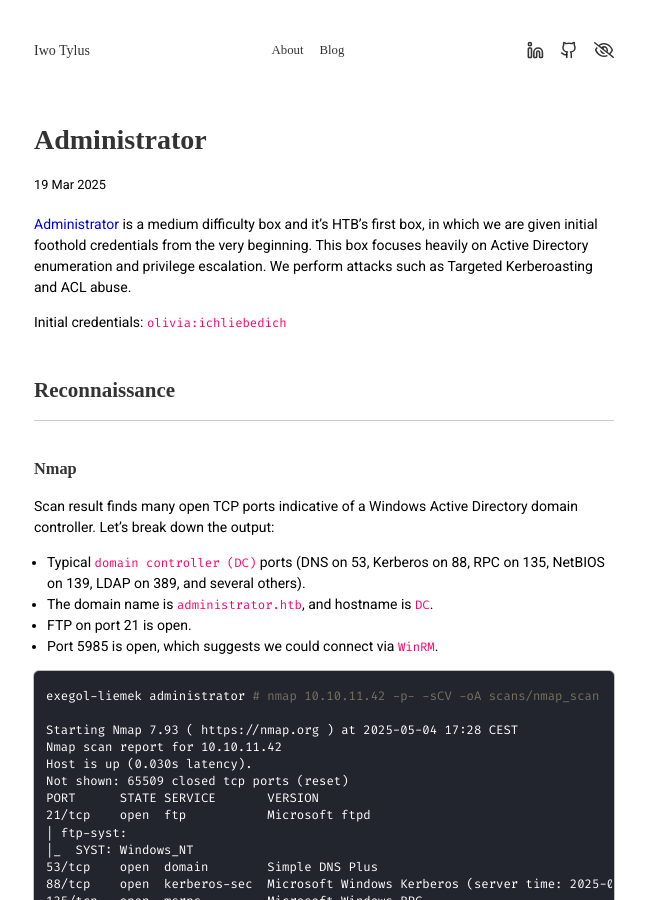
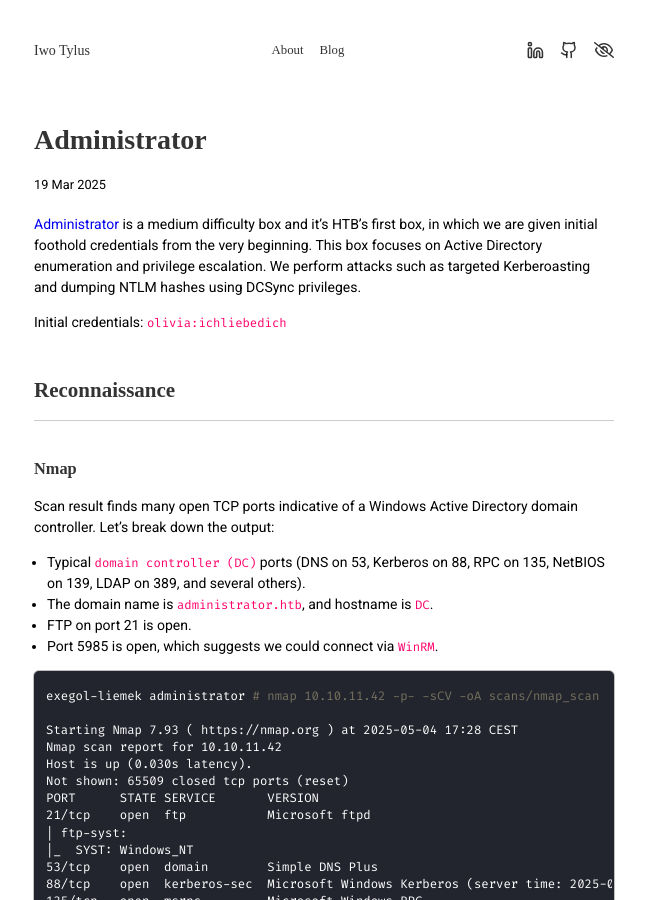
Before and after one commit to iwotylus/iwotylus.github.io, a Jekyll site: the page built from _posts/2025-03-19-Administrator.md, in a window 1280 px wide and 900 px high. Shown: the whole window, without its empty margins (316-962 px from the left). Built offline with Jekyll 4.4.1, drawn with Linux system fonts in a browser that asks for light colours; some web fonts are replaced.

Commit message:
fix typo

```diff
--- a/_posts/2025-03-19-Administrator.md
+++ b/_posts/2025-03-19-Administrator.md
@@ -3,7 +3,7 @@ layout: post
 ---
 
 <!--excerpt.start-->
-[Administrator](https://www.hackthebox.com/machines/Administrator) is a medium difficulty box and it's HTB's first box, in which we are given initial foothold credentials from the very beginning. This box focuses heavily on Active Directory enumeration and privilege escalation. We perform attacks such as Targeted Kerberoasting and ACL abuse.
+[Administrator](https://www.hackthebox.com/machines/Administrator) is a medium difficulty box and it's HTB's first box, in which we are given initial foothold credentials from the very beginning. This box focuses on Active Directory enumeration and privilege escalation. We perform attacks such as targeted Kerberoasting and dumping NTLM hashes using DCSync privileges.
 <!--excerpt.end-->
 
 Initial credentials:
```
